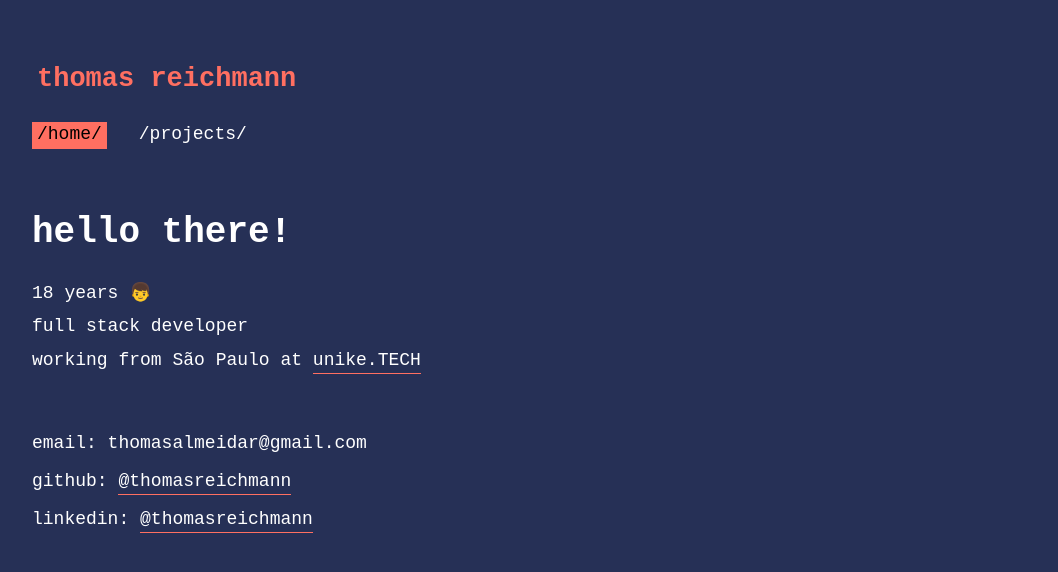
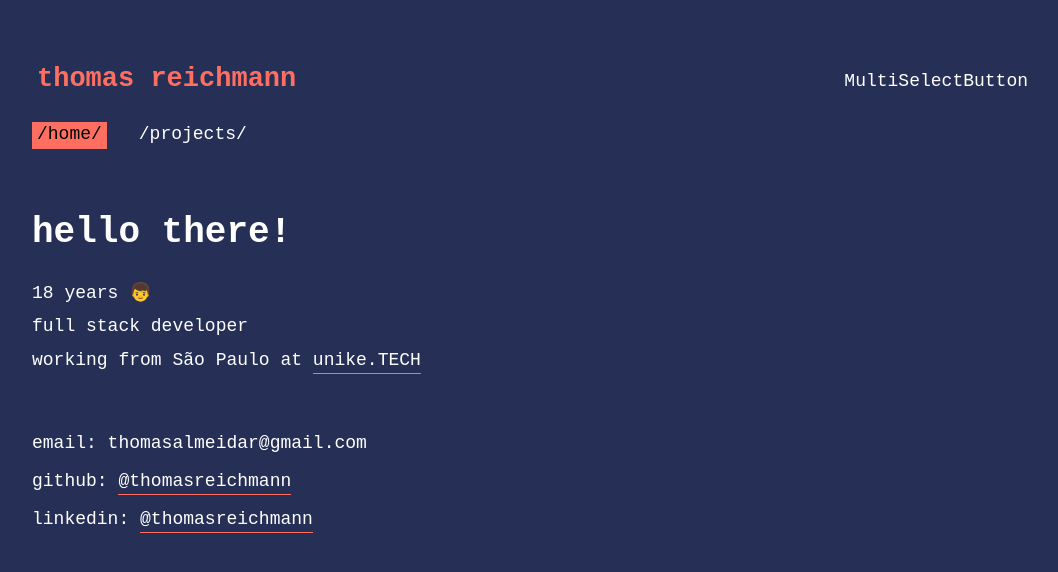
Before and after one commit to thomasreichmann/portifolio, a React (Create React App) app: page / in a window 1280 px wide. Shown: the top 572 px of the page, without its empty margins (96-1154 px from the left). Built offline with nearby package versions, Linux system fonts and the light colour scheme.

Commit message:
added the language button to header without content

```diff
--- a/src/generics/header/Header.scss
+++ b/src/generics/header/Header.scss
@@ -1,15 +1,24 @@
 .Header {
 	height: 10%;
 	margin-bottom: 3.5em;
+
+	a {
+		text-decoration: none;
+		color: currentColor;
+		padding: 2px 5px 5px;
+		display: inline-block;
+	}
+
+	h2 {
+		color: var(--header);
+	}
+
+	.top-header {
+		display: flex;
+		align-items: center;
+	}
+
+	.top-header :last-child {
+		margin: 0 28px 0 auto;
+	}
 }
-
-.Header h2 {
-	color: var(--header);
-}
-
-.Header a {
-	text-decoration: none;
-	color: currentColor;
-	padding: 2px 5px 5px;
-	display: inline-block;
-}
--- a/src/generics/header/Header.tsx
+++ b/src/generics/header/Header.tsx
@@ -1,14 +1,18 @@
 import React from 'react';
 import { Link } from 'react-router-dom';
+import MultiSelectButton from '../multiSelectButton/MultiSelectButton';
 import NavBar from '../navBar/NavBar';
 import './Header.scss';
 
 export default function Header() {
 	return (
 		<header className="Header App-header">
-			<h2>
-				<Link to="/">thomas reichmann</Link>
-			</h2>
+			<div className="top-header">
+				<h2>
+					<Link to="/">thomas reichmann</Link>
+				</h2>
+				<MultiSelectButton />
+			</div>
 			<NavBar />
 		</header>
 	);
```
